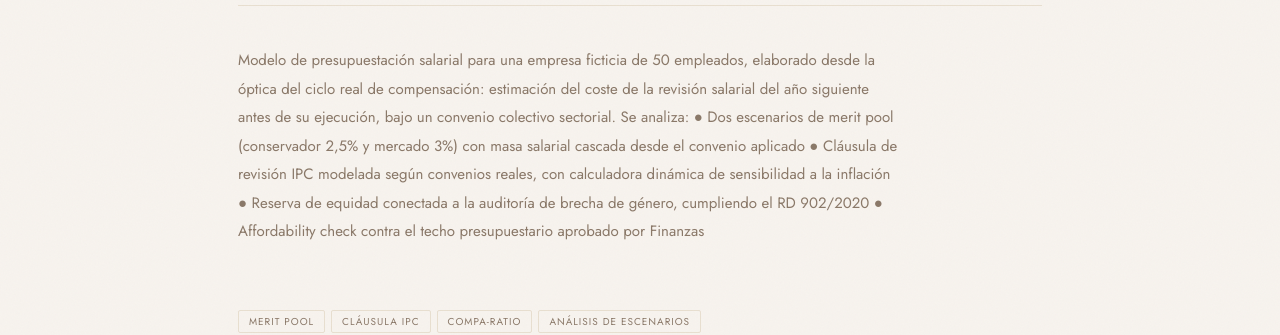
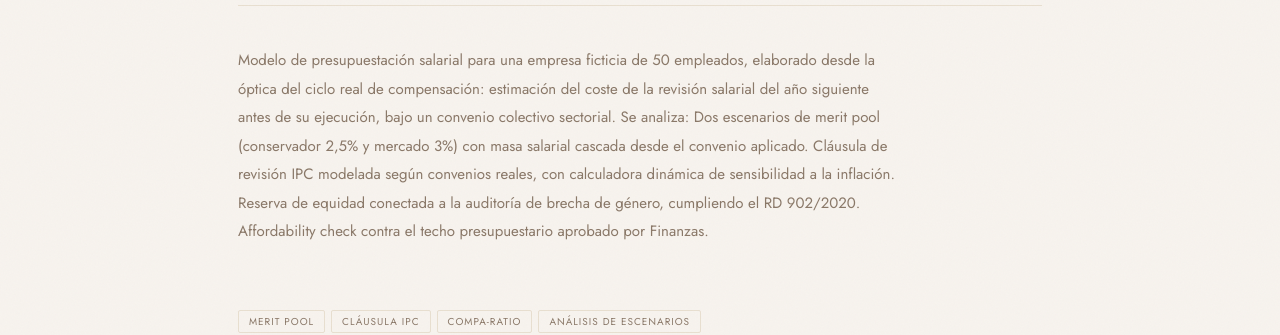
Before and after one commit to aurelpow/lorena-portofolio, a Jekyll site: the page built from _projects/previsión-del-presupuesto-salarial-para-2027.md, in a window 1280 px wide. Shown: the part 261-596 px from the top of the page. Built offline with Jekyll 4.4.1, drawn with Linux system fonts in a browser that asks for light colours.

```diff
--- a/_projects/previsión-del-presupuesto-salarial-para-2027.md
+++ b/_projects/previsión-del-presupuesto-salarial-para-2027.md
@@ -9,10 +9,10 @@ description: |-
   Modelo de presupuestación salarial para una empresa ficticia de 50 empleados, elaborado desde la óptica del ciclo real de compensación: estimación del coste de la revisión salarial del año siguiente antes de su ejecución, bajo un convenio colectivo sectorial.
 
   Se analiza:
-  ● Dos escenarios de merit pool (conservador 2,5% y mercado 3%) con masa salarial cascada desde el convenio aplicado
-  ● Cláusula de revisión IPC modelada según convenios reales, con calculadora dinámica de sensibilidad a la inflación
-  ● Reserva de equidad conectada a la auditoría de brecha de género, cumpliendo el RD 902/2020
-  ● Affordability check contra el techo presupuestario aprobado por Finanzas
+  Dos escenarios de merit pool (conservador 2,5% y mercado 3%) con masa salarial cascada desde el convenio aplicado.
+  Cláusula de revisión IPC modelada según convenios reales, con calculadora dinámica de sensibilidad a la inflación.
+  Reserva de equidad conectada a la auditoría de brecha de género, cumpliendo el RD 902/2020.
+  Affordability check contra el techo presupuestario aprobado por Finanzas.
 highlights: []
 tags:
   - Merit pool
```
